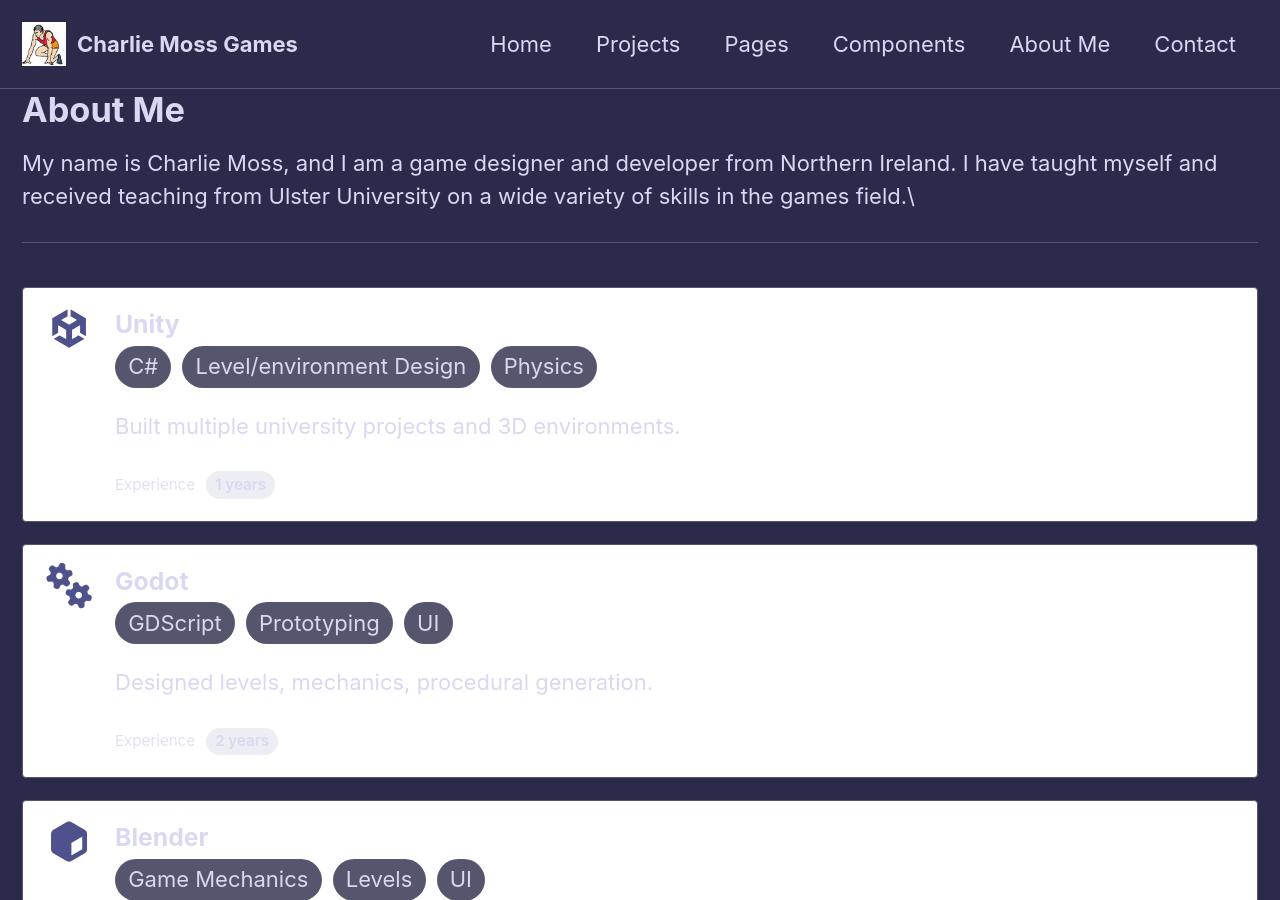
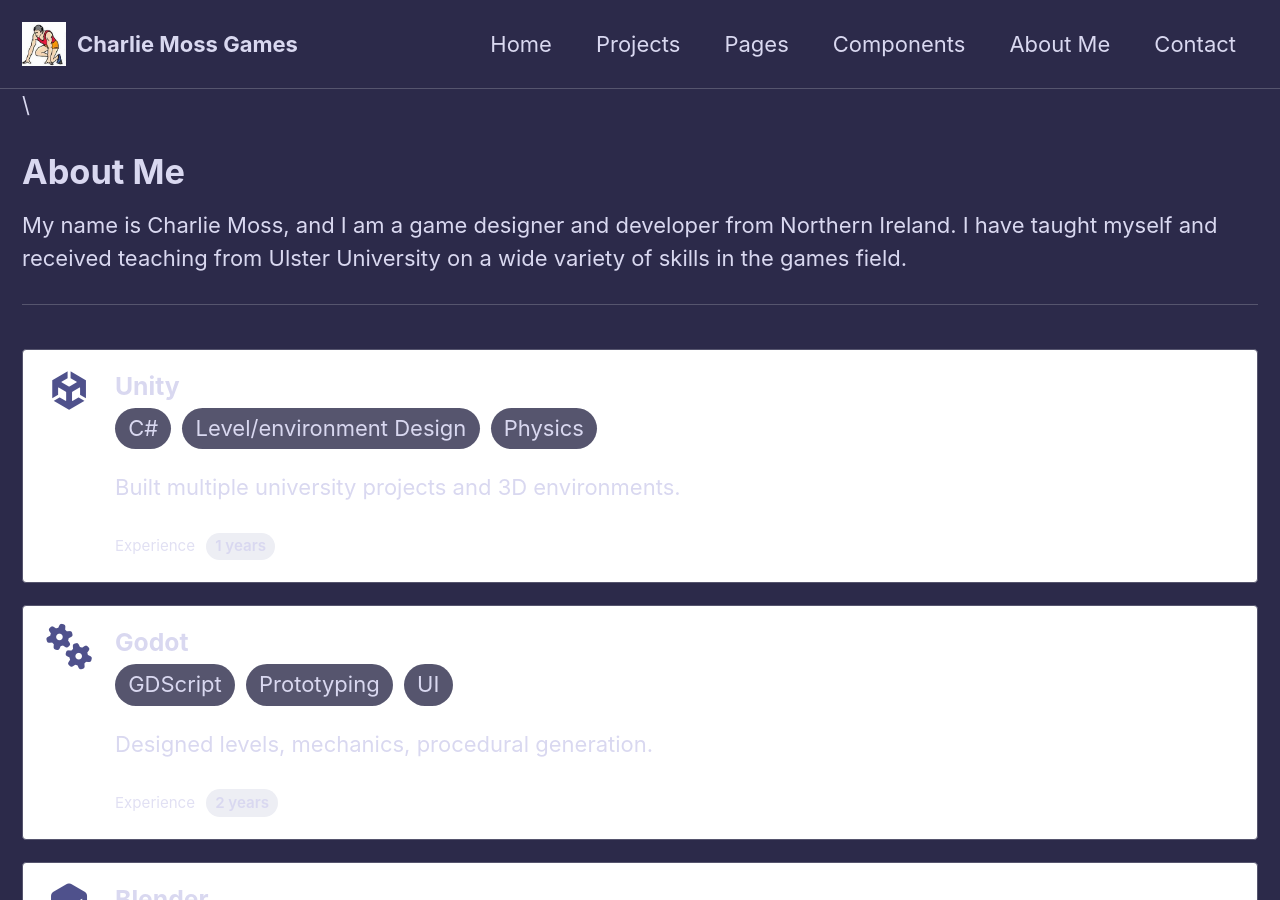
Before and after one commit to cmoss640/cmoss640.github.io, a Jekyll site: the page built from _pages/about-me.md, in a window 1280 px wide and 900 px high. Built offline with Jekyll 4.4.1, drawn with Linux system fonts in a browser that asks for light colours.

```diff
--- a/_pages/about-me.md
+++ b/_pages/about-me.md
@@ -25,10 +25,10 @@ skills:
     text: "Designed levels, mechanics, procedural generation."
     years: 2
 ---
-
+\
 # About Me
 
-My name is Charlie Moss, and I am a game designer and developer from Northern Ireland. I have taught myself and received teaching from Ulster University on a wide variety of skills in the games field.\
+My name is Charlie Moss, and I am a game designer and developer from Northern Ireland. I have taught myself and received teaching from Ulster University on a wide variety of skills in the games field.
 
 ___
 
```
